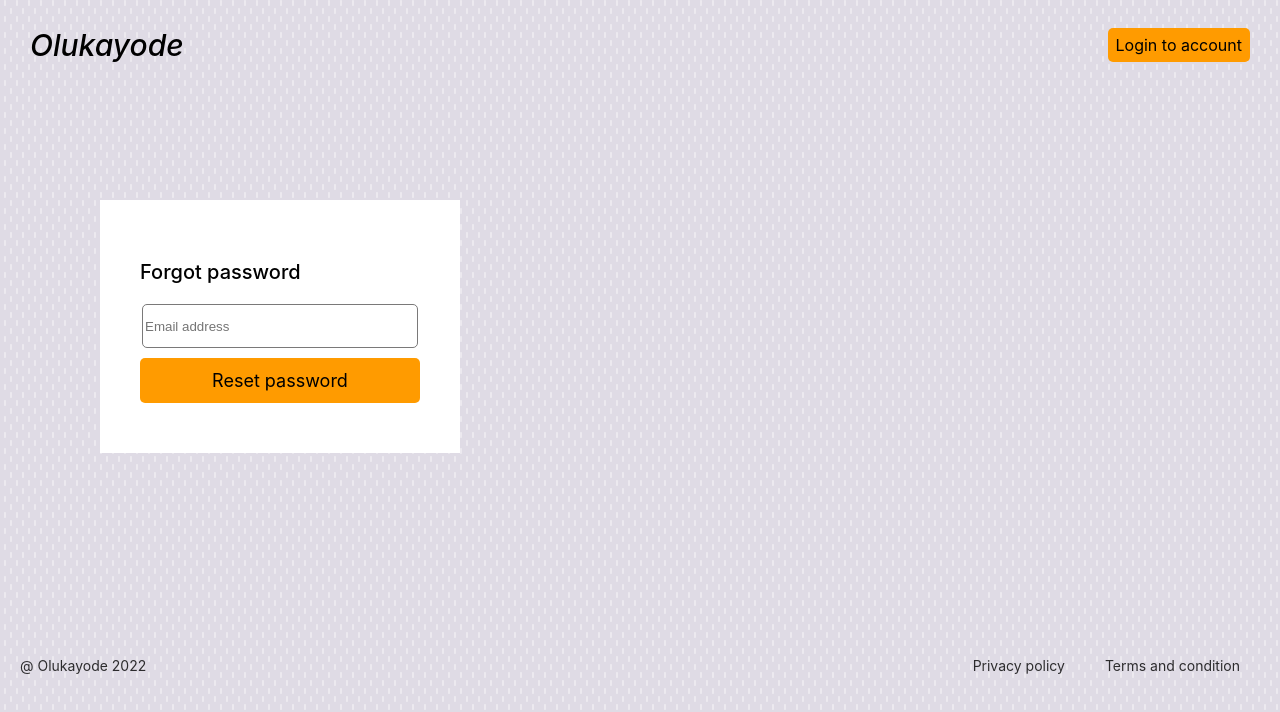
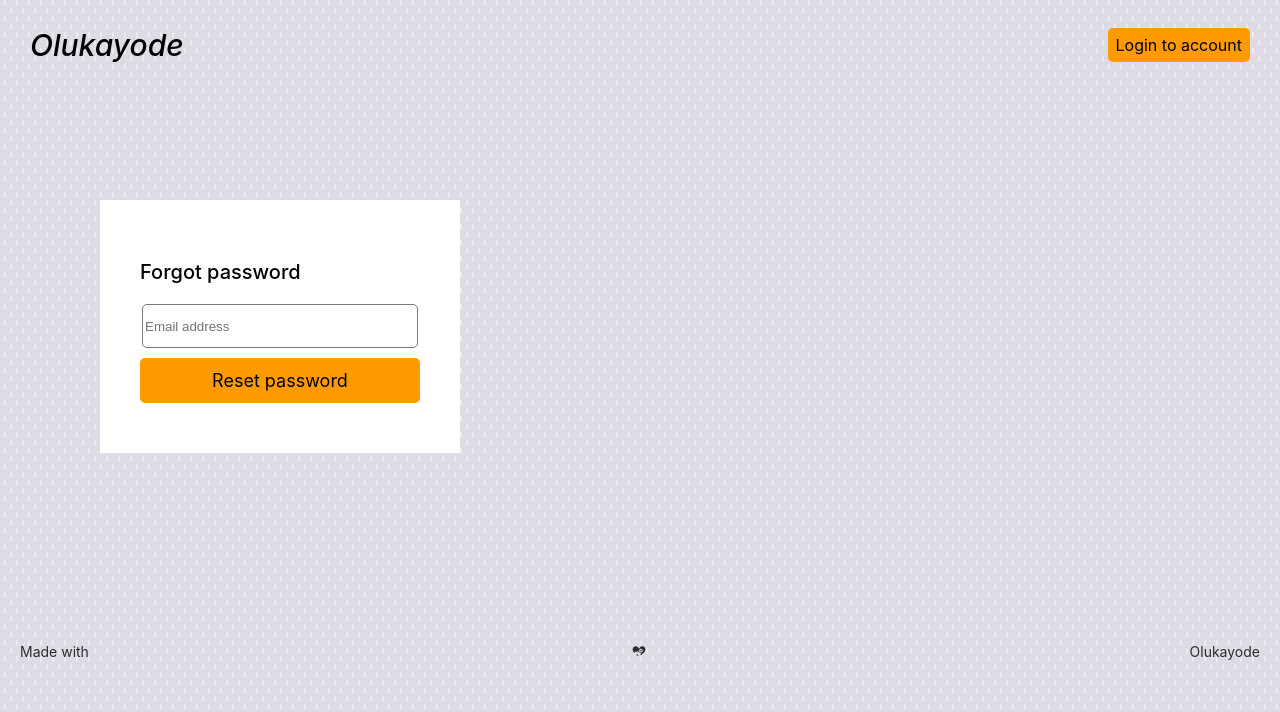
Before and after one commit to Olukayode08/user-form-validation, a React (Create React App) app: page /forgot in a window 1280 px wide. Shown: the top 712 px of the page. Built offline with nearby package versions, Linux system fonts and the light colour scheme; no server answers; a web font is replaced by a local one.

Commit message:
forgot password

```diff
--- a/src/Components/Forgot.jsx
+++ b/src/Components/Forgot.jsx
@@ -2,6 +2,8 @@ import React, { useContext } from 'react';
 import { Link } from 'react-router-dom';
 import styled from 'styled-components';
 import { FormContext } from '../context/Context';
+import { GiLoveMystery } from 'react-icons/gi';
+
 const Forgot = () => {
   const { error, details, submitDetails, loginUser } = useContext(FormContext);
 
@@ -33,11 +35,7 @@ const Forgot = () => {
             </div>
           </form>
           <footer>
-            <p>@ Olukayode 2022</p>
-            <div className='footer'>
-              <p className='policy'>Privacy policy</p>
-              <p className='policy'>Terms and condition</p>
-            </div>
+            Made with <GiLoveMystery /> Olukayode
           </footer>
           <div>
             {error && (
```
